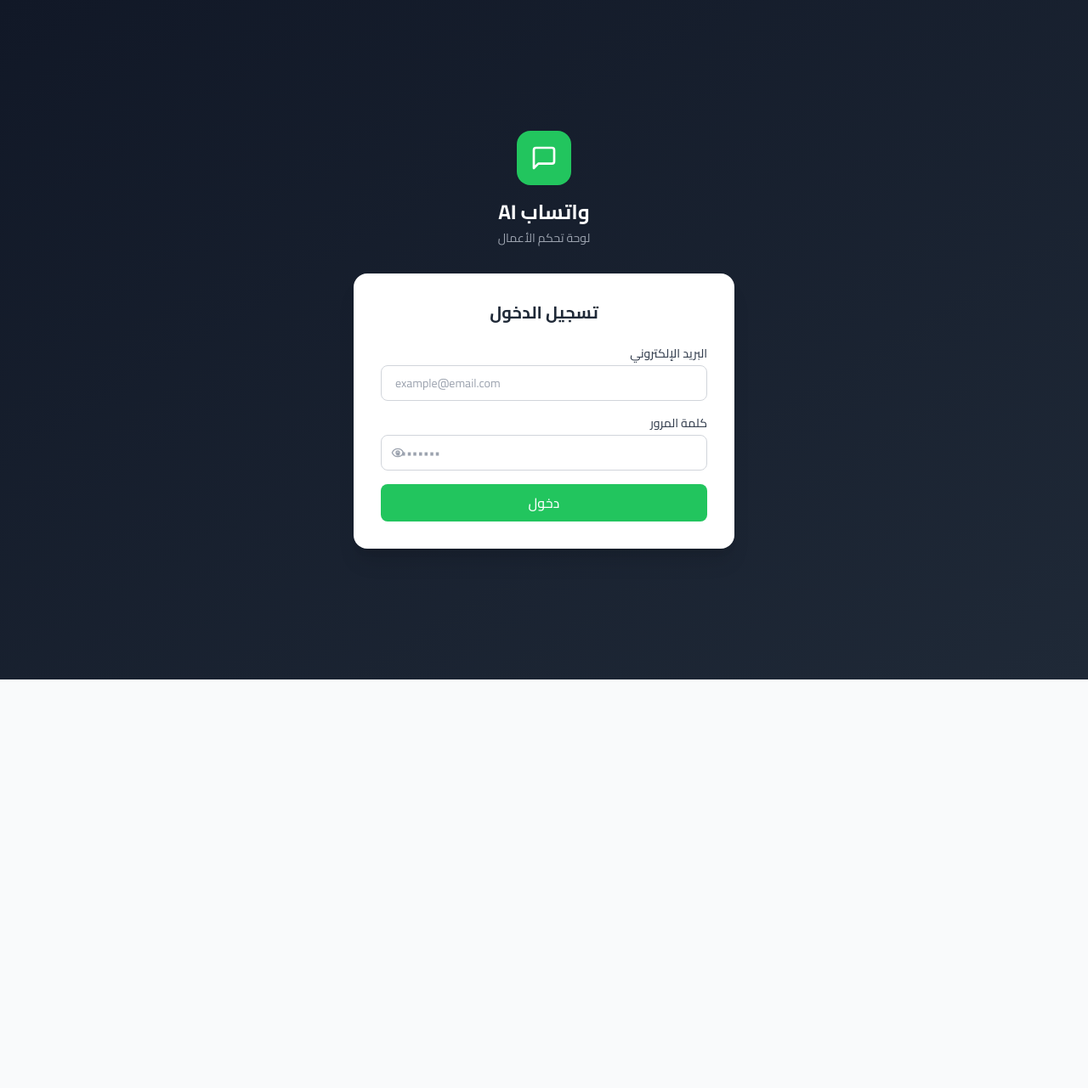
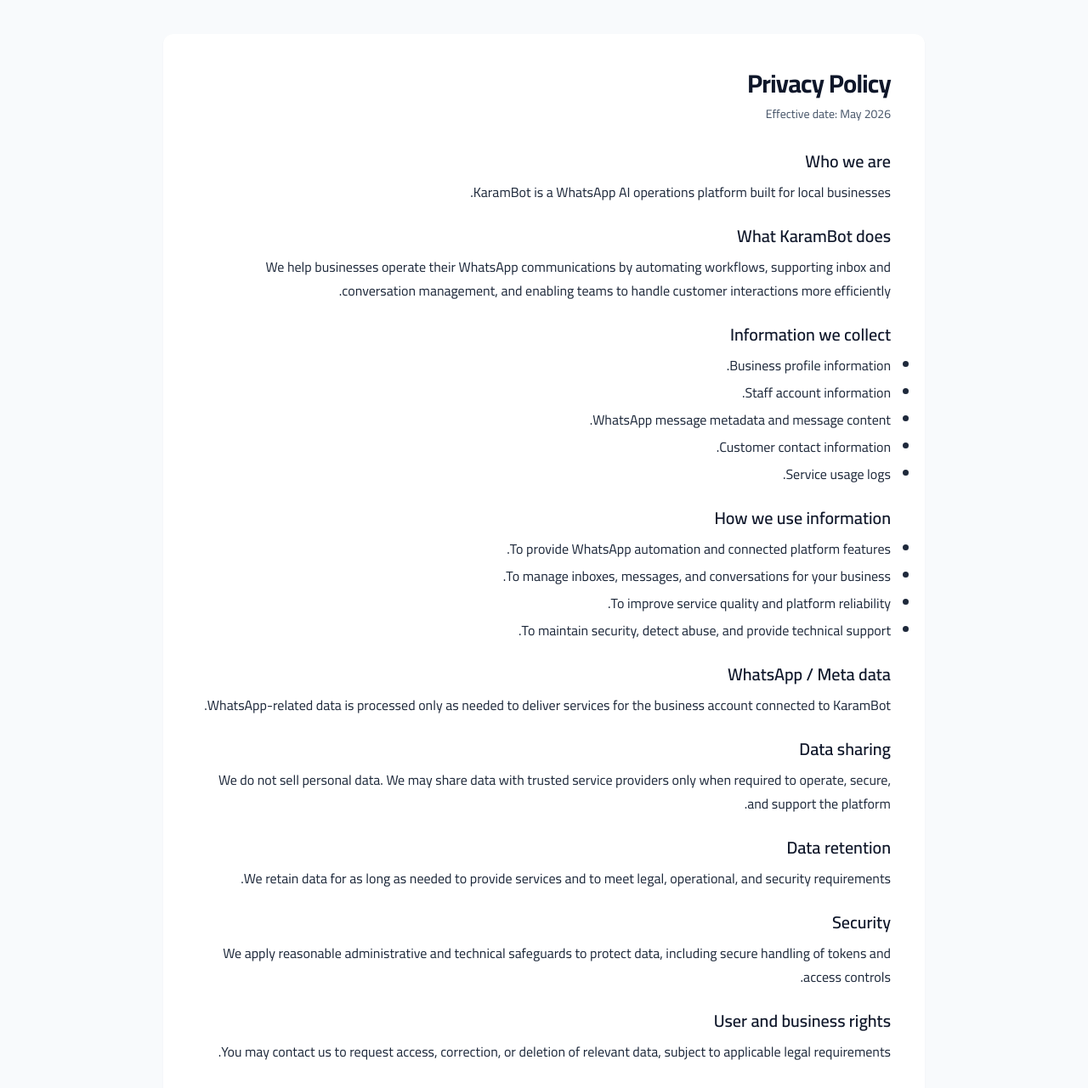
Before and after one commit to moatasim2013m-byte/KaramBot, a React (Vite) app in the folder frontend/: page /privacy in a window 1280 px wide. Before the commit this address led to /login. Shown: the top 1281 px of the page at 85% size. Before the commit the page ends 800 px from the top, so only its background shows below. Built offline with nearby package versions, Linux system fonts and the light colour scheme; the HTML template or start-up script is replaced by a standard one.

Commit message:
Add public privacy policy page and route

```diff
--- a/frontend/src/App.jsx
+++ b/frontend/src/App.jsx
@@ -14,6 +14,7 @@ import ReportsPage from './pages/ReportsPage';
 import BusinessesPage from './pages/admin/BusinessesPage';
 import CreateBusinessPage from './pages/admin/CreateBusinessPage';
 import BusinessDetailPage from './pages/admin/BusinessDetailPage';
+import PrivacyPolicyPage from './pages/PrivacyPolicyPage';
 
 function ProtectedRoute({ children }) {
   const { user, loading } = useAuth();
@@ -37,6 +38,7 @@ export default function App() {
       <BrowserRouter>
         <Routes>
           <Route path="/login" element={<LoginPage />} />
+          <Route path="/privacy" element={<PrivacyPolicyPage />} />
           <Route path="/" element={
             <ProtectedRoute>
               <DashboardLayout />
--- /dev/null
+++ b/frontend/src/pages/PrivacyPolicyPage.jsx
@@ -0,0 +1,112 @@
+import React from 'react';
+
+export default function PrivacyPolicyPage() {
+  return (
+    <div className="min-h-screen bg-slate-50 text-slate-800 px-4 py-10 sm:px-6 lg:px-8">
+      <main className="mx-auto w-full max-w-4xl rounded-xl bg-white p-6 shadow-sm sm:p-10">
+        <header className="mb-8">
+          <h1 className="text-3xl font-bold tracking-tight text-slate-900">Privacy Policy</h1>
+          <p className="mt-2 text-sm text-slate-600">Effective date: May 2026</p>
+        </header>
+
+        <section className="space-y-6 leading-7">
+          <div>
+            <h2 className="text-xl font-semibold text-slate-900">Who we are</h2>
+            <p className="mt-2">
+              KaramBot is a WhatsApp AI operations platform built for local businesses.
+            </p>
+          </div>
+
+          <div>
+            <h2 className="text-xl font-semibold text-slate-900">What KaramBot does</h2>
+            <p className="mt-2">
+              We help businesses operate their WhatsApp communications by automating workflows,
+              supporting inbox and conversation management, and enabling teams to handle customer
+              interactions more efficiently.
+            </p>
+          </div>
+
+          <div>
+            <h2 className="text-xl font-semibold text-slate-900">Information we collect</h2>
+            <ul className="mt-2 list-disc space-y-1 pl-6">
+              <li>Business profile information.</li>
+              <li>Staff account information.</li>
+              <li>WhatsApp message metadata and message content.</li>
+              <li>Customer contact information.</li>
+              <li>Service usage logs.</li>
+            </ul>
+          </div>
+
+          <div>
+            <h2 className="text-xl font-semibold text-slate-900">How we use information</h2>
+            <ul className="mt-2 list-disc space-y-1 pl-6">
+              <li>To provide WhatsApp automation and connected platform features.</li>
+              <li>To manage inboxes, messages, and conversations for your business.</li>
+              <li>To improve service quality and platform reliability.</li>
+              <li>To maintain security, detect abuse, and provide technical support.</li>
+            </ul>
+          </div>
+
+          <div>
+            <h2 className="text-xl font-semibold text-slate-900">WhatsApp / Meta data</h2>
+            <p className="mt-2">
+              WhatsApp-related data is processed only as needed to deliver services for the
+              business account connected to KaramBot.
+            </p>
+          </div>
+
+          <div>
+            <h2 className="text-xl font-semibold text-slate-900">Data sharing</h2>
+            <p className="mt-2">
+              We do not sell personal data. We may share data with trusted service providers only
+              when required to operate, secure, and support the platform.
+            </p>
+          </div>
+
+          <div>
+            <h2 className="text-xl font-semibold text-slate-900">Data retention</h2>
+            <p className="mt-2">
+              We retain data for as long as needed to provide services and to meet legal,
+              operational, and security requirements.
+            </p>
+          </div>
+
+          <div>
+            <h2 className="text-xl font-semibold text-slate-900">Security</h2>
+            <p className="mt-2">
+              We apply reasonable administrative and technical safeguards to protect data,
+              including secure handling of tokens and access controls.
+            </p>
+          </div>
+
+          <div>
+            <h2 className="text-xl font-semibold text-slate-900">User and business rights</h2>
+            <p className="mt-2">
+              You may contact us to request access, correction, or deletion of relevant data,
+              subject to applicable legal requirements.
+            </p>
+          </div>
+
+          <div>
+            <h2 className="text-xl font-semibold text-slate-900">Contact</h2>
+            <p className="mt-2">
+              For privacy-related requests, contact us at{' '}
+              <a className="font-medium text-blue-700 underline" href="mailto:osaid@karambots.com">
+                osaid@karambots.com
+              </a>
+              .
+            </p>
+          </div>
+        </section>
+
+        <section className="mt-10 border-t border-slate-200 pt-6" dir="rtl">
+          <h2 className="text-lg font-semibold text-slate-900">ملخص بالعربية</h2>
+          <p className="mt-2 leading-7 text-slate-700">
+            يستخدم KaramBot البيانات فقط لتشغيل خدمات واتساب للأعمال وإدارة المحادثات المرتبطة
+            بالنشاط التجاري، ولا نقوم ببيع البيانات الشخصية.
+          </p>
+        </section>
+      </main>
+    </div>
+  );
+}
```
